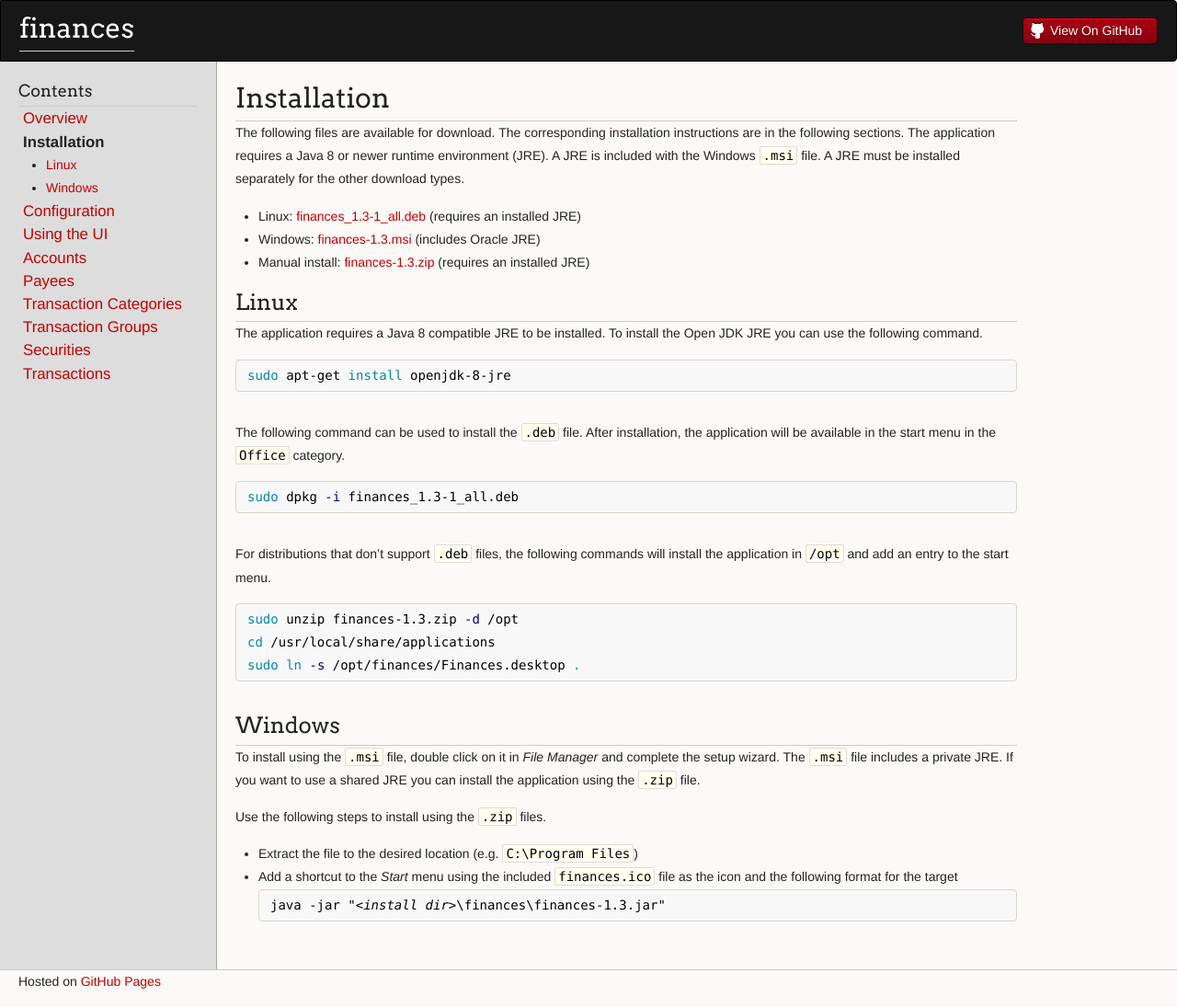
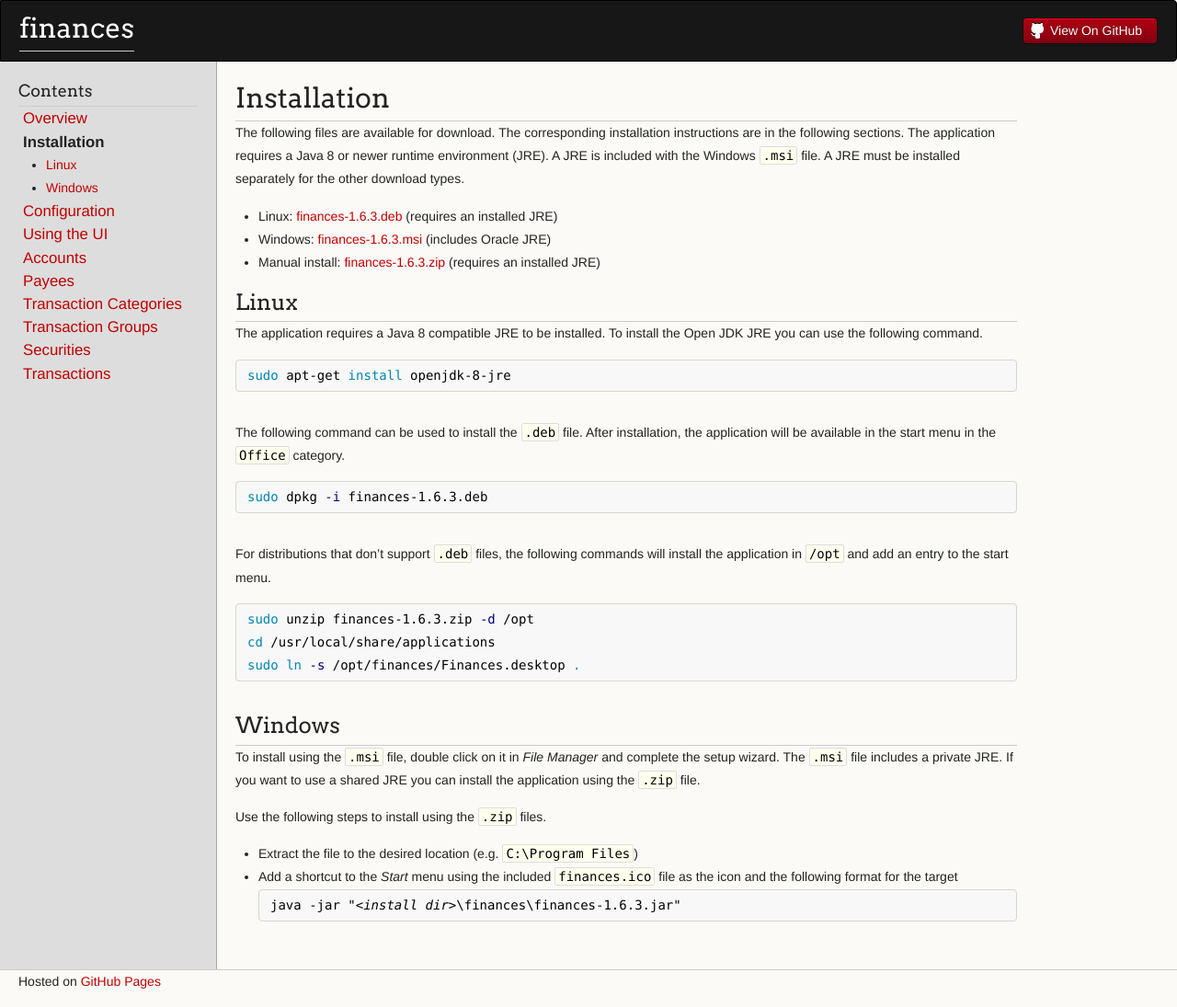
Before and after one commit to jonestimd/finances, a Jekyll site: the page built from getting-started/installation.md, in a window 1280 px wide. Shown: the whole page at 92% size. Built offline with Jekyll 4.4.1, drawn with Linux system fonts in a browser that asks for light colours; our own code applies the rules of GitHub Pages for plain Markdown files; the repository's description, which GitHub fills in, is left out.

Commit message:
Update current version

````diff
--- a/getting-started/installation.md
+++ b/getting-started/installation.md
@@ -11,11 +11,11 @@ instructions are in the following sections.  The application requires a Java 8
 or newer runtime environment (JRE).  A JRE is included with the Windows `.msi`
 file.  A JRE must be installed separately for the other download types.
 
-* Linux: [finances_1.3-1_all.deb](https://github.com/jonestimd/finances/releases/download/v1.3/finances_1.3-1_all.deb)
+* Linux: [finances-1.6.3.deb](https://github.com/jonestimd/finances/releases/download/v1.6.3/finances-1.6.3.deb)
   (requires an installed JRE)
-* Windows: [finances-1.3.msi](https://github.com/jonestimd/finances/releases/download/v1.3/finances-1.3.msi)
+* Windows: [finances-1.6.3.msi](https://github.com/jonestimd/finances/releases/download/v1.6.3/finances-1.6.3.msi)
   (includes Oracle JRE)
-* Manual install: [finances-1.3.zip](https://github.com/jonestimd/finances/releases/download/v1.3/finances-1.3.zip)
+* Manual install: [finances-1.6.3.zip](https://github.com/jonestimd/finances/releases/download/v1.6.3/finances-1.6.3.zip)
   (requires an installed JRE)
 
 ## Linux
@@ -28,13 +28,13 @@ sudo apt-get install openjdk-8-jre
 The following command can be used to install the `.deb` file.  After installation,
 the application will be available in the start menu in the `Office` category.
 ```sh
-sudo dpkg -i finances_1.3-1_all.deb
+sudo dpkg -i finances-1.6.3.deb
 ```
 
 For distributions that don't support `.deb` files, the following commands
 will install the application in `/opt` and add an entry to the start menu.
 ```sh
-sudo unzip finances-1.3.zip -d /opt
+sudo unzip finances-1.6.3.zip -d /opt
 cd /usr/local/share/applications
 sudo ln -s /opt/finances/Finances.desktop .
 ```
@@ -50,5 +50,5 @@ Use the following steps to install using the `.zip` files.
 * Add a shortcut to the *Start* menu using the included `finances.ico`
   file as the icon and the following format for the target
   <pre class="highlight">
-  java -jar "<em>&lt;install dir&gt;</em>\finances\finances-1.3.jar"
+  java -jar "<em>&lt;install dir&gt;</em>\finances\finances-1.6.3.jar"
   </pre>
````
